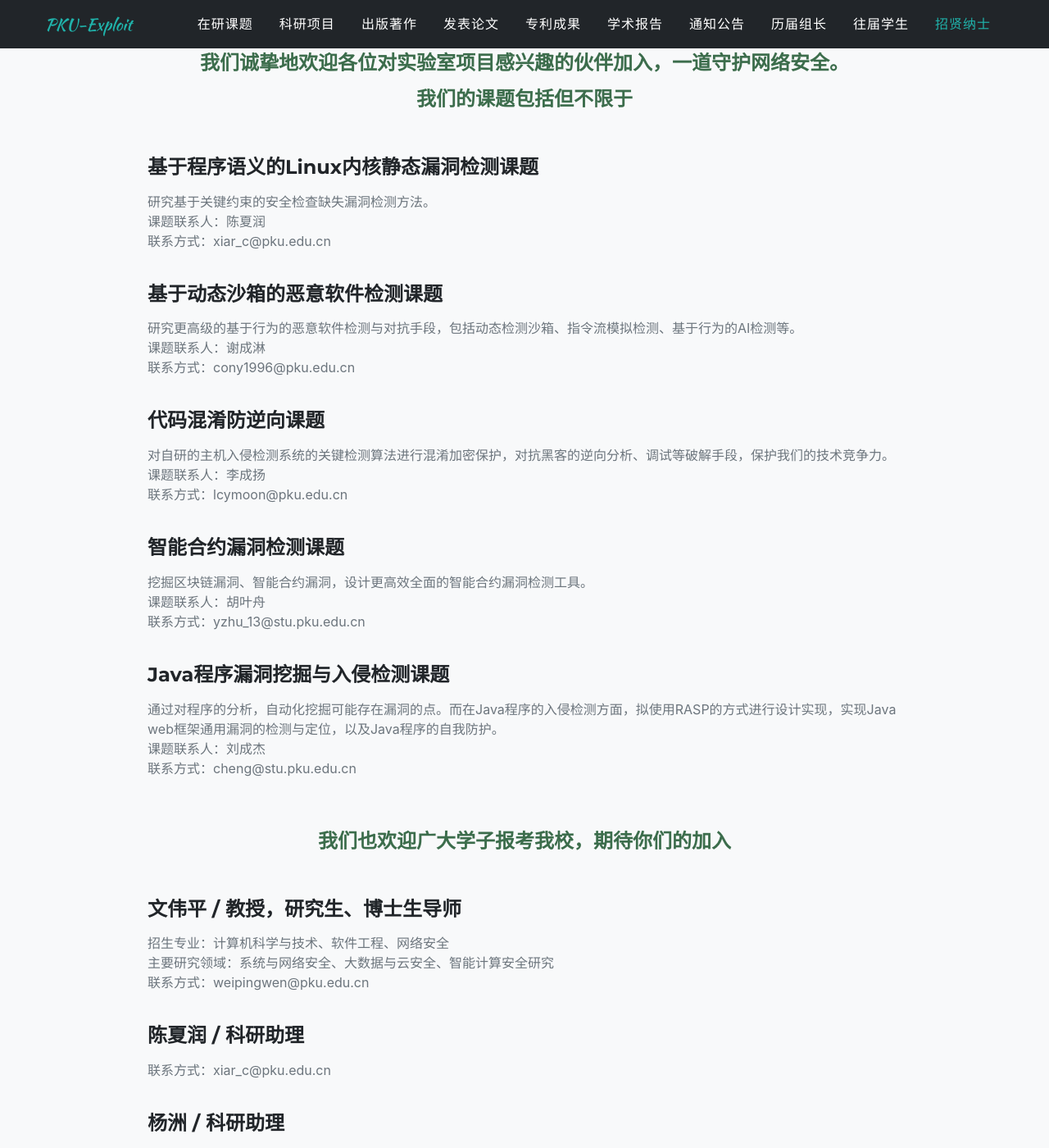
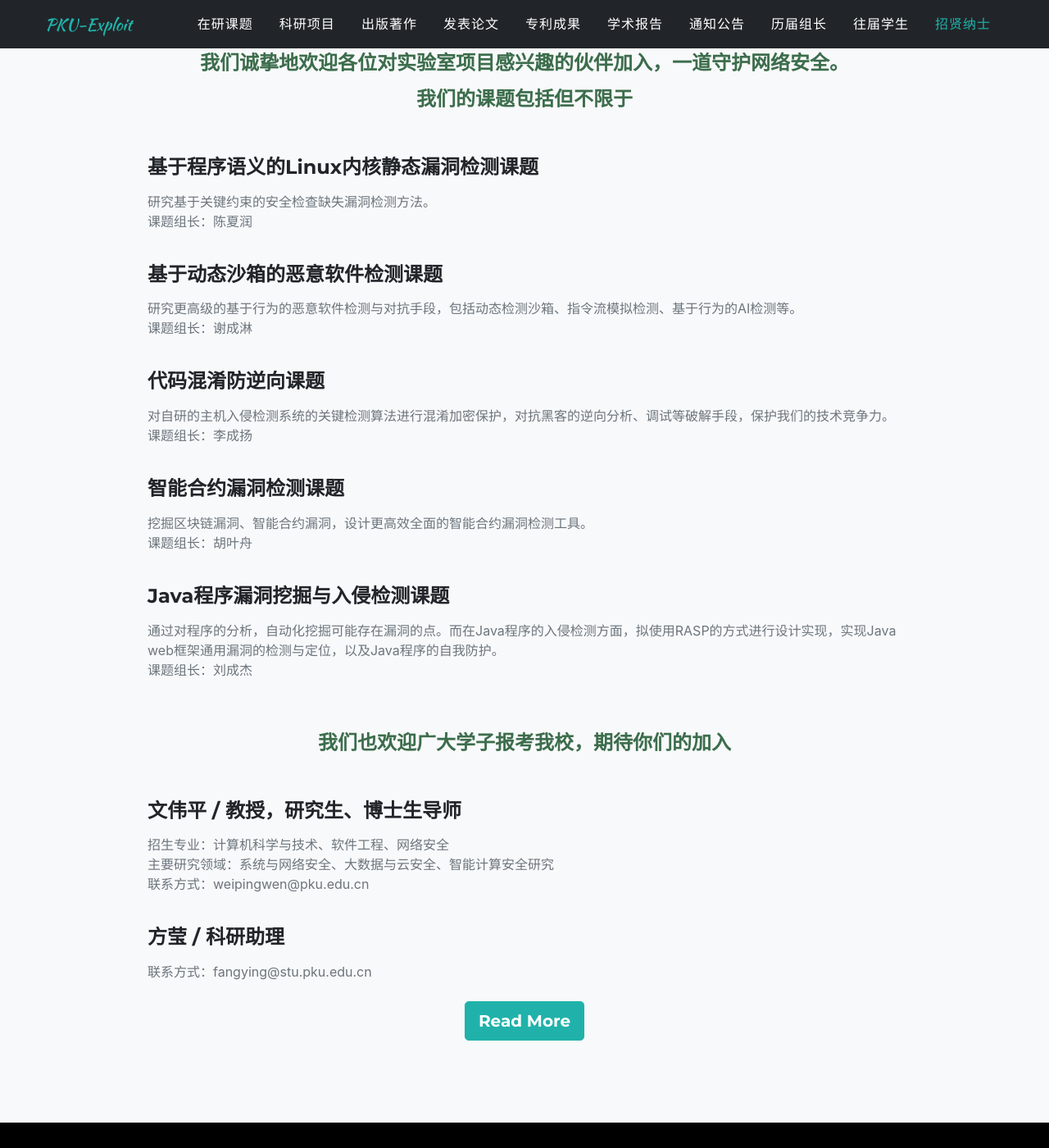
Before and after one commit to xxycfhb/xxycfhb.github.io, a Jekyll site: the page built from pages/enroll.html, in a window 1280 px wide and 1400 px high, scrolled down 344 px. Shown: the whole window at 82% size. Built offline with Jekyll 4.4.1, drawn with Linux system fonts in a browser that asks for light colours; some web fonts are replaced; some of the changed text lies outside the part shown.

```diff
--- a/_data/sitetext.yml
+++ b/_data/sitetext.yml
@@ -294,6 +294,10 @@ currentprogram:
     title: "在研课题"
     text:
     program:
+      - time: "2021.06 - 2022.06"
+        name: "Java程序漏洞挖掘与入侵检测课题"
+        client: "华为（横向）"
+        task: "课题负责人"
       - time: "2020.05 - 2021.05"
         name: "程序语义漏洞检测"
         client: "华为（横向）"
@@ -451,17 +455,17 @@ textbook:
       - title: "文伟平编著,《网络攻防原理及应用》"
         name: "北京大学软件与微电子学院课程《网络攻击与防范》配套教材"
         source: "清华大学出版社. ISBN：9787302466925. 2017.3"
-        url: "https://github.com/xxycfhb/pku_exploit_files/blob/main/seminar/%E7%BD%91%E7%BB%9C%E6%94%BB%E9%98%B2%E5%8E%9F%E7%90%86%E5%8F%8A%E5%BA%94%E7%94%A8-%E7%94%B5%E5%AD%90%E7%89%88%E6%95%99%E6%9D%90.pdf"
+        url: "https://item.jd.com/12180569.html"
 
       - title: "蒋建春，文伟平，焦健等,《信息安全工程师教程（第2版）》"
         name: "全国计算机技术与软件专业技术资格（水平）考试 指定教材"
         source: "清华大学出版社. ISBN：9787302559344. 2020.8."
-        url: "https://20wwww.bookask.com/book/3217983.html"
+        url: "https://item.jd.com/12950930.html"
 
       - title: "蒋建春，文伟平，杨凡，郑生琳编著,《计算机网络信息安全理论与实践教程》"
         name: "该书获2009年中国电子教育学会优秀教材二等奖，工信部教育与考试中心 “网络信息安全工程师高级职业教育”专用教材，被引用58次"
         source: "北京邮电大学出版社. ISBN：9787563515899. 2008.5."
-        url: "https://baike.baidu.com/item/%E8%AE%A1%E7%AE%97%E6%9C%BA%E7%BD%91%E7%BB%9C%E4%BF%A1%E6%81%AF%E5%AE%89%E5%85%A8%E7%90%86%E8%AE%BA%E4%B8%8E%E5%AE%9E%E8%B7%B5%E6%95%99%E7%A8%8B/6414249?fr=aladdin"
+        url: "https://item.jd.com/10030218565004.html"
 
       - title: "王昭，文伟平，王永刚等译,《计算机安全——原理与实践》"
         name: "全书共24章，约99万1千字，文伟平教授译其中6-16章的内容，并负责全书的初审和统稿"
@@ -1143,34 +1147,29 @@ enroll:
     urlname: "Read More"
     url: "http://www.ss.pku.edu.cn/index.php/teacherteam/teacherlist/1637-%E6%96%87%E4%BC%9F%E5%B9%B3"
 
-    contactto: 课题联系人：
+    contactto: 课题组长：
     contactby: 联系方式：
     introduction: 研究方向：
     contact:
       - program: 基于程序语义的Linux内核静态漏洞检测课题
         introduction: 研究基于关键约束的安全检查缺失漏洞检测方法。
         name: 陈夏润
-        email: xiar_c@pku.edu.cn
 
       - program: 基于动态沙箱的恶意软件检测课题
         introduction: 研究更高级的基于行为的恶意软件检测与对抗手段，包括动态检测沙箱、指令流模拟检测、基于行为的AI检测等。
         name: 谢成淋
-        email: cony1996@pku.edu.cn
 
       - program: 代码混淆防逆向课题
         introduction: 对自研的主机入侵检测系统的关键检测算法进行混淆加密保护，对抗黑客的逆向分析、调试等破解手段，保护我们的技术竞争力。
         name: 李成扬
-        email: lcymoon@pku.edu.cn
 
       - program: 智能合约漏洞检测课题
         introduction: 挖掘区块链漏洞、智能合约漏洞，设计更高效全面的智能合约漏洞检测工具。
         name: 胡叶舟
-        email: yzhu_13@stu.pku.edu.cn
 
       - program: Java程序漏洞挖掘与入侵检测课题
         introduction: 通过对程序的分析，自动化挖掘可能存在漏洞的点。而在Java程序的入侵检测方面，拟使用RASP的方式进行设计实现，实现Java web框架通用漏洞的检测与定位，以及Java程序的自我防护。
         name: 刘成杰
-        email: cheng@stu.pku.edu.cn
 
     othercontact:
       - name: 文伟平
@@ -1179,13 +1178,9 @@ enroll:
         title: 教授，研究生、博士生导师
         email: weipingwen@pku.edu.cn
 
-      - name: 陈夏润
+      - name: 方莹
         title: 科研助理
-        email: xiar_c@pku.edu.cn
-
-      - name: 杨洲
-        title: 科研助理
-        email: yzss2019@pku.edu.cn
+        email: fangying@stu.pku.edu.cn
 
 
 footer:
@@ -1196,7 +1191,7 @@ footer:
       - title: "联系地址"
         labname1: "北京大学网络和软件安全保障"
         labname2: "重点实验室"
-        detail: "北京中关村学院南路62号资本大厦"
+        detail: "北京大学理科一号楼1533N"
         postcode: "北京市海淀区，100871"
     relativesitestitle: "友情链接"
     relativesites:
--- a/pages/enroll.html
+++ b/pages/enroll.html
@@ -17,7 +17,6 @@ background: grey
           <h4 class="service-heading">{{ contact.program}} </h4>
           <div class="large text-muted">{{ contact.introduction}}</div>
           <div class="large text-muted">{{ site.data.sitetext.enroll.contactto}}{{ contact.name}}</div>
-          <div class="large text-muted">{{ site.data.sitetext.enroll.contactby}}{{ contact.email}}</div>
         </div>
         <br>
         {% endfor %}
```
Also changed, not shown: _portfolio/teacher1.md (+2 -2 lines).
